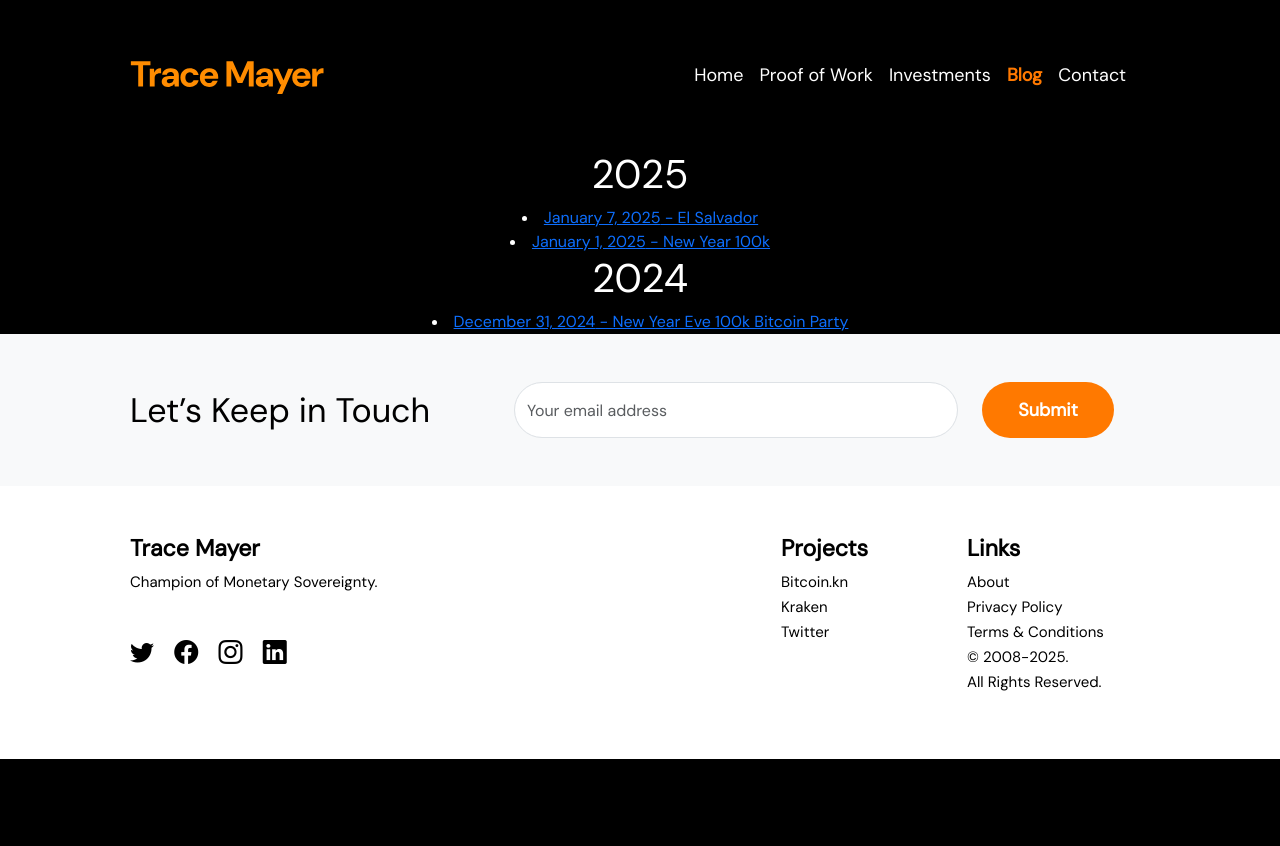
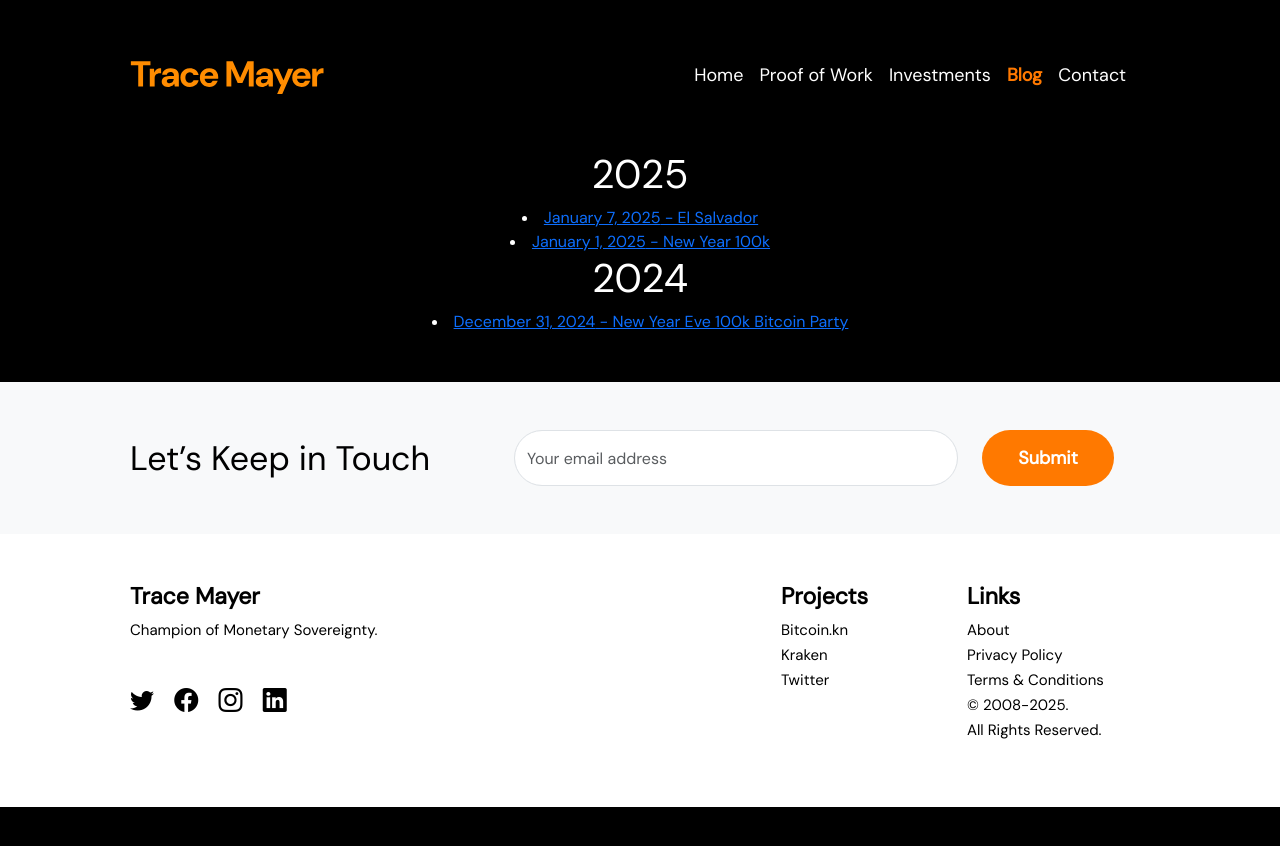
Before and after one commit to sunnankar/trace-mayer, a Jekyll site: the page built from pages/blog.md, in a window 1280 px wide. Shown: the top 846 px of the page. Built offline with Jekyll 4.4.1, drawn with Linux system fonts in a browser that asks for light colours.

```diff
--- a/pages/blog.md
+++ b/pages/blog.md
@@ -4,7 +4,7 @@
 permalink: /blog/
 ---
 
-<div class="text-center">
+<div class="text-center pb-md-5">
 	{% assign postsByYear = site.posts | group_by_exp:"post", "post.date | date: '%Y'" %}
 	{% for year in postsByYear %}
   	<h1>{{ year.name }}</h1>
```
